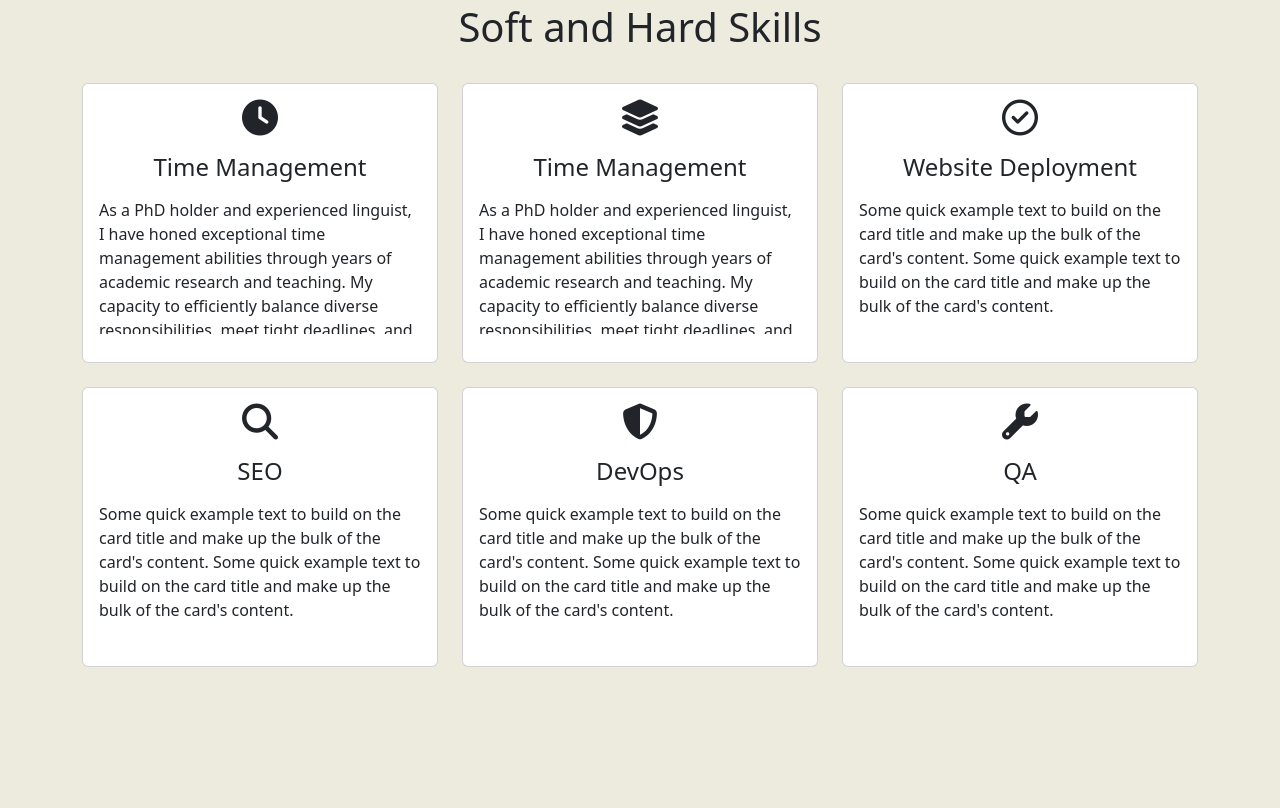
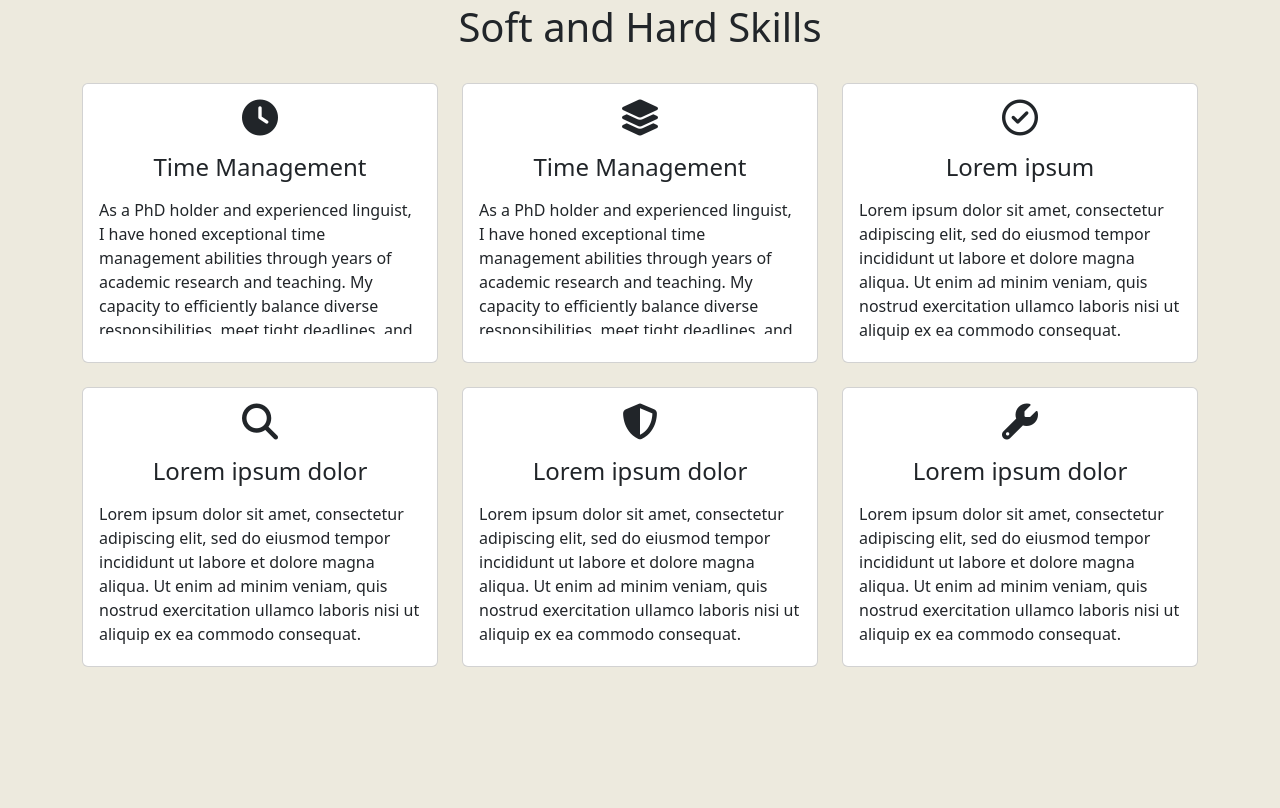
Before and after one commit to jon-torres/personal-webpage, a plain HTML site: page index.html in a window 1280 px wide. Shown: the part 925-1733 px from the top of the page. Drawn offline with nearby package versions, Linux system fonts and the light colour scheme.

Commit message:
changes to the html file

```diff
--- a/index.html
+++ b/index.html
@@ -137,11 +137,10 @@
                 <div class="card skillsText">
                     <div class="card-body">
                         <i class='far skillsIcon fa-check-circle'></i>
-                        <h4 class="card-title mt-3">Website Deployment</h4>
-                        <p class="card-text mt-3">Some quick example text to build on the card title and make up the
-                            bulk of the card's content.
-                            Some quick example text to build on the card title and make up the bulk of the card's
-                            content.
+                        <h4 class="card-title mt-3">Lorem ipsum</h4>
+                        <p class="card-text mt-3">Lorem ipsum dolor sit amet, consectetur adipiscing elit, sed do
+                            eiusmod tempor incididunt ut labore et dolore magna aliqua. Ut enim ad minim veniam, quis
+                            nostrud exercitation ullamco laboris nisi ut aliquip ex ea commodo consequat.
                         </p>
                     </div>
                 </div>
@@ -153,11 +152,10 @@
                 <div class="card skillsText">
                     <div class="card-body">
                         <i class='fas skillsIcon fa-search'></i>
-                        <h4 class="card-title mt-3">SEO</h4>
-                        <p class="card-text mt-3">Some quick example text to build on the card title and make up the
-                            bulk of the card's content.
-                            Some quick example text to build on the card title and make up the bulk of the card's
-                            content.
+                        <h4 class="card-title mt-3">Lorem ipsum dolor</h4>
+                        <p class="card-text mt-3">Lorem ipsum dolor sit amet, consectetur adipiscing elit, sed do
+                            eiusmod tempor incididunt ut labore et dolore magna aliqua. Ut enim ad minim veniam, quis
+                            nostrud exercitation ullamco laboris nisi ut aliquip ex ea commodo consequat.
                         </p>
                     </div>
                 </div>
@@ -167,11 +165,10 @@
                 <div class="card skillsText">
                     <div class="card-body">
                         <i class='fas skillsIcon fa-shield-alt'></i>
-                        <h4 class="card-title mt-3">DevOps</h4>
-                        <p class="card-text mt-3">Some quick example text to build on the card title and make up the
-                            bulk of the card's content.
-                            Some quick example text to build on the card title and make up the bulk of the card's
-                            content.
+                        <h4 class="card-title mt-3">Lorem ipsum dolor</h4>
+                        <p class="card-text mt-3">Lorem ipsum dolor sit amet, consectetur adipiscing elit, sed do
+                            eiusmod tempor incididunt ut labore et dolore magna aliqua. Ut enim ad minim veniam, quis
+                            nostrud exercitation ullamco laboris nisi ut aliquip ex ea commodo consequat.
                         </p>
                     </div>
                 </div>
@@ -181,11 +178,10 @@
                 <div class="card skillsText">
                     <div class="card-body">
                         <i class='fas skillsIcon fa-wrench'></i>
-                        <h4 class="card-title mt-3">QA</h4>
-                        <p class="card-text mt-3">Some quick example text to build on the card title and make up the
-                            bulk of the card's content.
-                            Some quick example text to build on the card title and make up the bulk of the card's
-                            content.
+                        <h4 class="card-title mt-3">Lorem ipsum dolor</h4>
+                        <p class="card-text mt-3">Lorem ipsum dolor sit amet, consectetur adipiscing elit, sed do
+                            eiusmod tempor incididunt ut labore et dolore magna aliqua. Ut enim ad minim veniam, quis
+                            nostrud exercitation ullamco laboris nisi ut aliquip ex ea commodo consequat.
                         </p>
                     </div>
                 </div>
@@ -202,7 +198,7 @@
                     <div class="card">
                         <img class="card-img-top" src="images/portfolioImage1.jpg" alt="Card image" style="width:100%">
                         <div class="card-body">
-                            <h4 class="card-title">YouTube Clone</h4>
+                            <h4 class="card-title">Lorem Ipsum</h4>
                             <p class="card-text">Lorem Ipsum is simply dummy text of the printing and typesetting
                                 industry.</p>
                             <div class="text-center">
@@ -216,7 +212,7 @@
                     <div class="card">
                         <img class="card-img-top" src="images/portfolioImage4.jpg" alt="Card image" style="width:100%">
                         <div class="card-body">
-                            <h4 class="card-title">Quiz App</h4>
+                            <h4 class="card-title">Lorem Ipsum</h4>
                             <p class="card-text">Lorem Ipsum is simply dummy text of the printing and typesetting
                                 industry.</p>
                             <div class="text-center">
@@ -246,7 +242,7 @@
                     <div class="card">
                         <img class="card-img-top" src="images/portfolioImage4.jpg" alt="Card image" style="width:100%">
                         <div class="card-body">
-                            <h4 class="card-title">Messaging Service</h4>
+                            <h4 class="card-title">Lorem Ipsum</h4>
                             <p class="card-text">Lorem Ipsum is simply dummy text of the printing and typesetting
                                 industry.</p>
                             <div class="text-center">
@@ -260,7 +256,7 @@
                     <div class="card">
                         <img class="card-img-top" src="images/portfolioImage1.jpg" alt="Card image" style="width:100%">
                         <div class="card-body">
-                            <h4 class="card-title">Twitter Clone</h4>
+                            <h4 class="card-title">Lorem Ipsum</h4>
                             <p class="card-text">Lorem Ipsum is simply dummy text of the printing and typesetting
                                 industry.</p>
                             <div class="text-center">
@@ -274,7 +270,7 @@
                     <div class="card">
                         <img class="card-img-top" src="images/portfolioImage4.jpg" alt="Card image" style="width:100%">
                         <div class="card-body">
-                            <h4 class="card-title">Blog App</h4>
+                            <h4 class="card-title">Lorem Ipsum</h4>
                             <p class="card-text">Lorem Ipsum is simply dummy text of the printing and typesetting
                                 industry.</p>
                             <div class="text-center">
@@ -288,13 +284,13 @@
 
     <!-- contact section-->
     <!-- https://getbootstrap.com/docs/5.2/forms/overview -->
-    <section class="container mt-3 section" id="contact">
+    <section class="container mt-3 section " id="contact">
         <h1 class="text-center">Contact Me</h1>
 
         <div class="row mt-4">
-
-        </div>
-
+            <div class="col-lg-12">
+                <!-- Center the form horizontally -->
+                <div class="d-flex justify-content-center">
                     <div class="col-lg-6">
                         <!-- form fields -->
                         <form>
@@ -309,7 +305,8 @@
                         <button type="button" class="btn btn-success mt-3">Contact Me</button>
                     </div>
                 </div>
-
+            </div>
+        </div>
     </section>
 
     <!-- footer section-->
```
Lines whose indentation alone changed are shown as unchanged.
